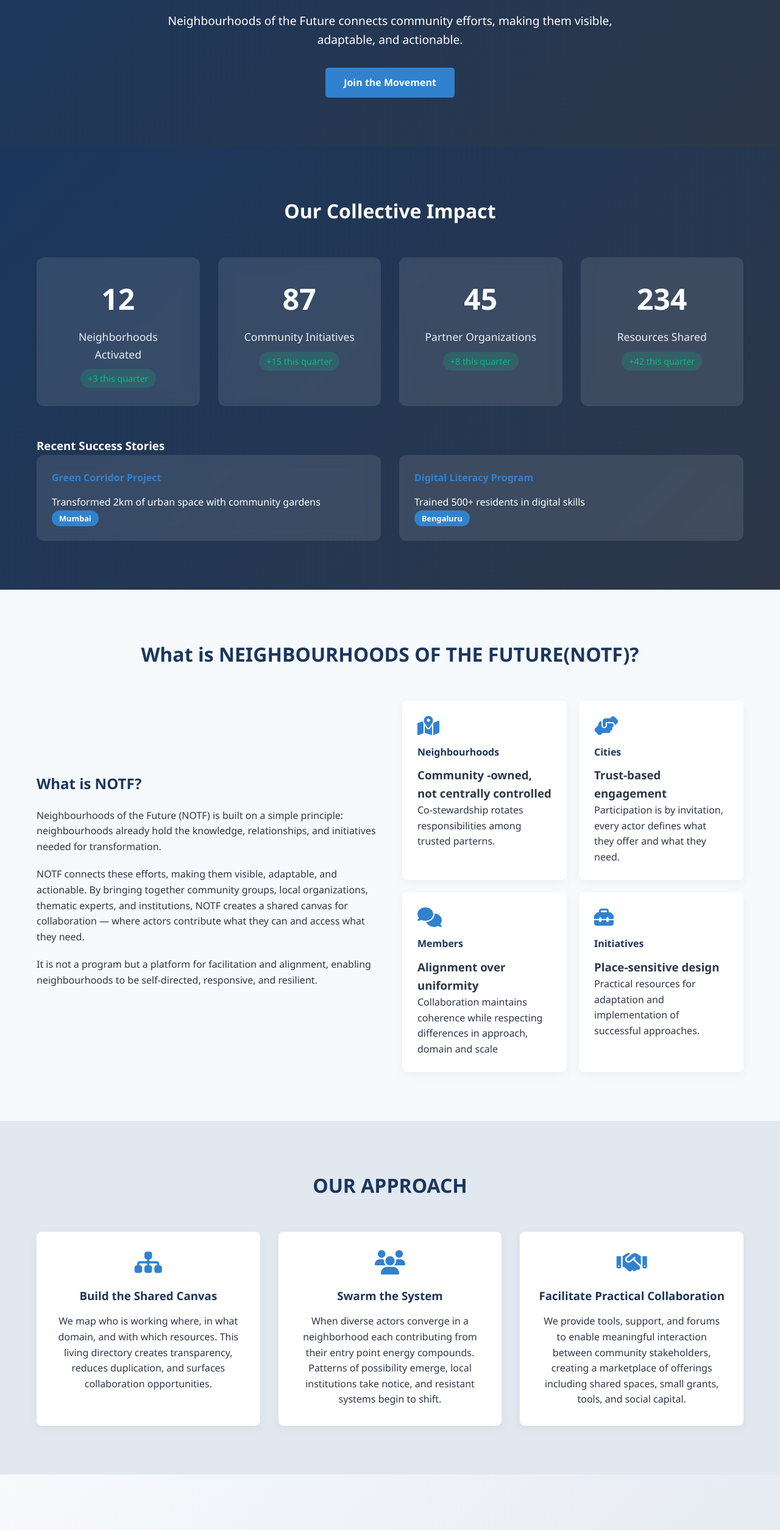
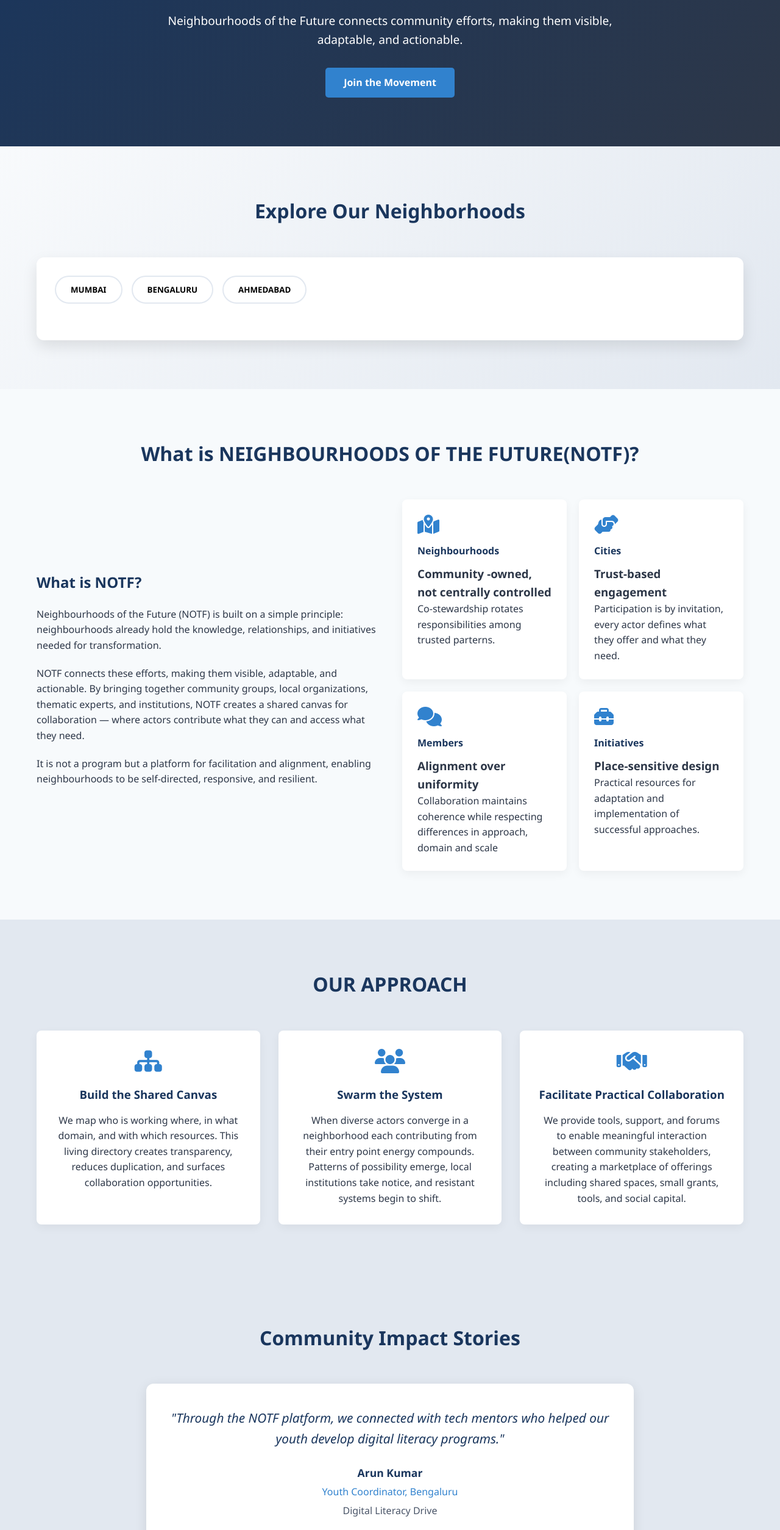
Before and after one commit to Mohammed-Ashwaq/NOTF, a React (Vite) app in the folder NOTF/: page / in a window 1280 px wide. Shown: the part 253-2762 px from the top of the page at 61% size. Built offline with nearby package versions, Linux system fonts and the light colour scheme; the HTML template or start-up script is replaced by a standard one.

Commit message:
temp UX change in app.jsx

```diff
--- a/NOTF/src/App.jsx
+++ b/NOTF/src/App.jsx
@@ -20,18 +20,24 @@ function App() {
     <div className="App">
       <Header />
       <Hero />
-      <Dashboard />
+      <NeighbourhoodMap />
       <About />
       <Approach />
-      <NeighbourhoodMap />
+      <Stories />
+      <Join />
+      <Footer />
+      <Dashboard />
+
+
+
       <Events />
-      <Join />
+
       <Marketplace />
       <PartnerDirectory />
       <Principles />
-      <Stories />
+
       <FAQ />
-      <Footer />
+
     </div>
   )
 }
```
